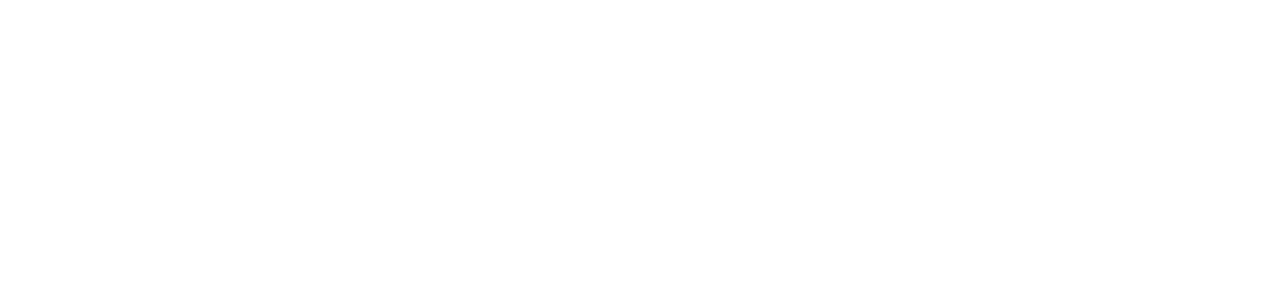
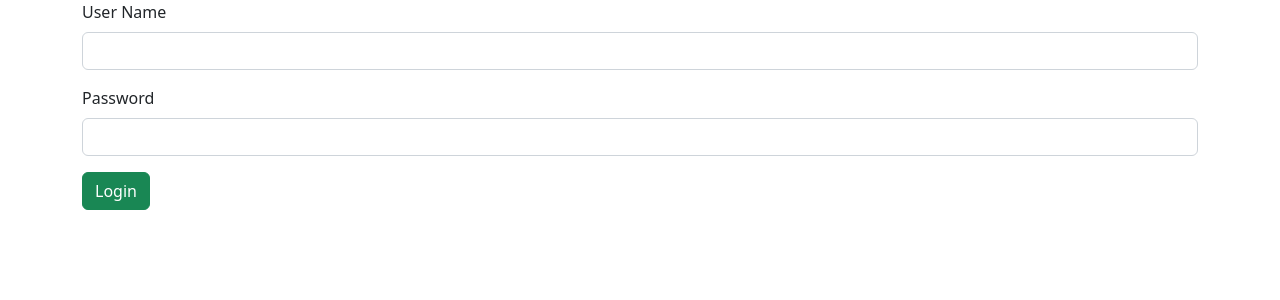
Before and after one commit to sherinsebastian200/Employee-Angular-App, an Angular app: page / in a window 1280 px wide. Shown: the top 300 px of the page. Built offline with nearby package versions, Linux system fonts and the light colour scheme.

Commit message:
admin login

```diff
--- /dev/null
+++ b/src/app/admin-login/admin-login.component.html
@@ -0,0 +1,19 @@
+<div class="container">
+    <div class="row">
+        <div class="col col-12 col-sm-12 col-md-12 col-lg-12 col-xl-12 col-xxl-12">
+            <div class="row g-3">
+                <div class="col col-12 col-sm-12 col-md-12 col-lg-12 col-xl-12 col-xxl-12">
+                    <label for="" class="form-label">User Name</label>
+                    <input type="text" class="form-control">
+                </div>
+                <div class="col col-12 col-sm-12 col-md-12 col-lg-12 col-xl-12 col-xxl-12">
+                    <label for="" class="form-label">Password</label>
+                    <input type="password" name="" id="" class="form-control">
+                </div>
+                <div class="col col-12 col-sm-12 col-md-12 col-lg-12 col-xl-12 col-xxl-12">
+                    <button class="btn btn-success">Login</button>
+                </div>
+            </div>
+        </div>
+    </div>
+</div>
--- a/src/app/app.component.html
+++ b/src/app/app.component.html
@@ -1,2 +1,2 @@
-
+<app-admin-login></app-admin-login>
 <router-outlet></router-outlet>
--- a/src/app/app.module.ts
+++ b/src/app/app.module.ts
@@ -3,10 +3,12 @@
 
 import { AppRoutingModule } from './app-routing.module';
 import { AppComponent } from './app.component';
+import { AdminLoginComponent } from './admin-login/admin-login.component';
 
 @NgModule({
   declarations: [
-    AppComponent
+    AppComponent,
+    AdminLoginComponent
   ],
   imports: [
     BrowserModule,
--- a/src/index.html
+++ b/src/index.html
@@ -6,8 +6,13 @@
   <base href="/">
   <meta name="viewport" content="width=device-width, initial-scale=1">
   <link rel="icon" type="image/x-icon" href="favicon.ico">
+  <!-- CSS only -->
+<link href="https://cdn.jsdelivr.net/npm/bootstrap@5.2.3/dist/css/bootstrap.min.css" rel="stylesheet" integrity="sha384-rbsA2VBKQhggwzxH7pPCaAqO46MgnOM80zW1RWuH61DGLwZJEdK2Kadq2F9CUG65" crossorigin="anonymous">
 </head>
 <body>
   <app-root></app-root>
+
+  <!-- JavaScript Bundle with Popper -->
+<script src="https://cdn.jsdelivr.net/npm/bootstrap@5.2.3/dist/js/bootstrap.bundle.min.js" integrity="sha384-kenU1KFdBIe4zVF0s0G1M5b4hcpxyD9F7jL+jjXkk+Q2h455rYXK/7HAuoJl+0I4" crossorigin="anonymous"></script>
 </body>
 </html>
```
Also changed, not shown: src/app/admin-login/admin-login.component.ts (added, +10 -0 lines), src/app/admin-login/admin-login.component.css (added).
